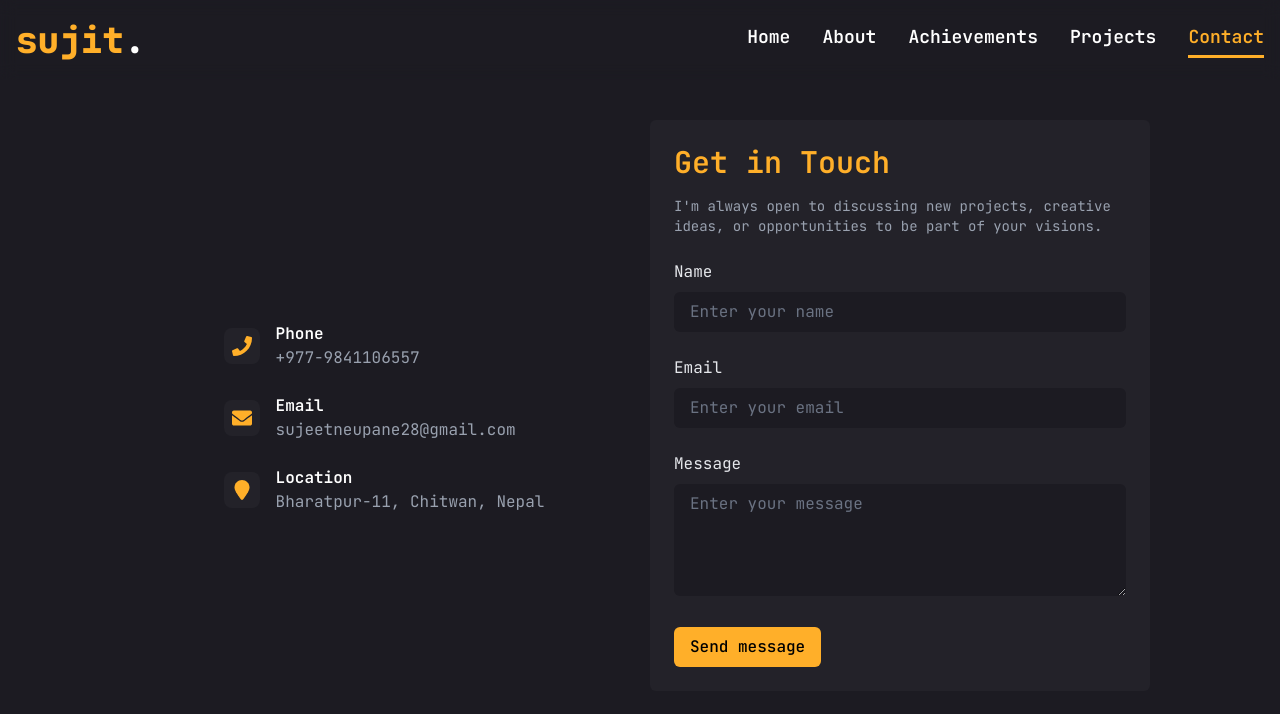
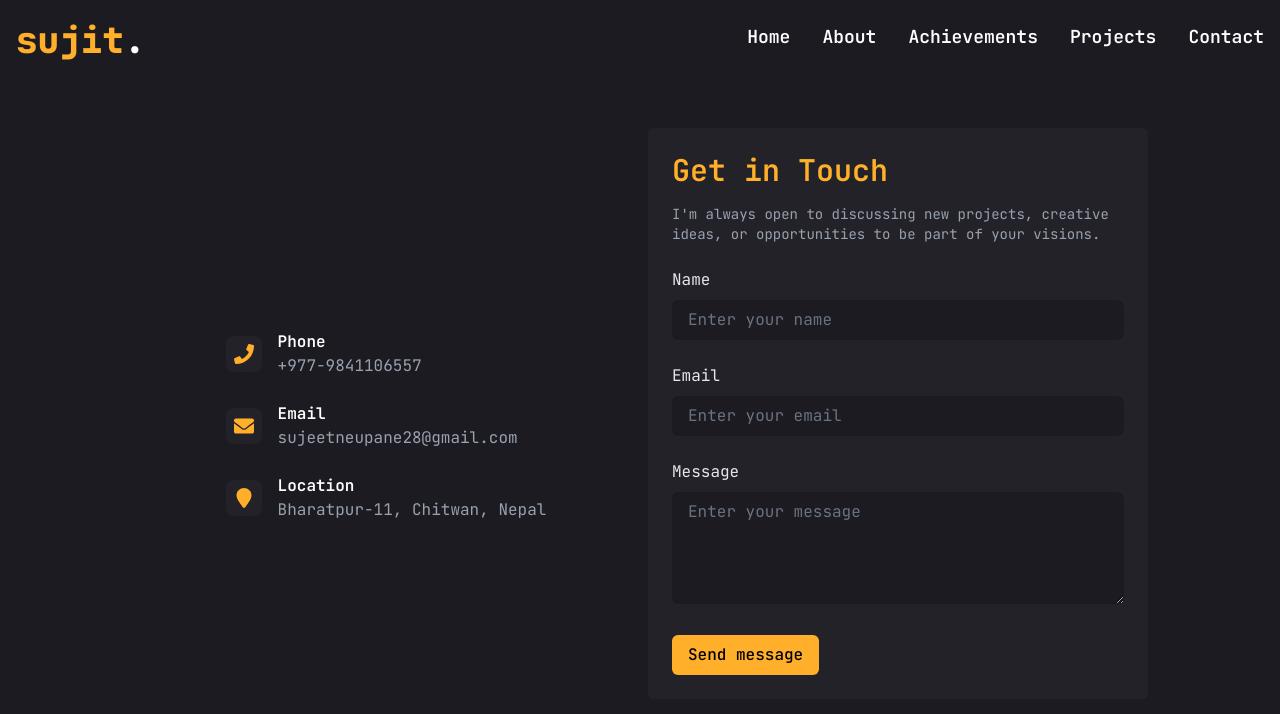
Before and after one commit to suhzeet/portfolio, a Next.js app: page /contact in a window 1280 px wide. Shown: the top 714 px of the page. Built offline with nearby package versions, Linux system fonts and the light colour scheme.

Commit message:
managed the routing

```diff
--- a/src/app/about/page.tsx
+++ b/src/app/about/page.tsx
@@ -10,7 +10,10 @@ import { scaleIn, slideInLeft } from "@/utils/animations";
 
 const About = () => {
   return (
-    <div className="container max-w-6xl mx-auto py-12 md:pb-20 md:py-20">
+    <div
+      id="about"
+      className="container  max-w-6xl mx-auto py-12 md:pb-20 md:py-20 flex items-center justify-center "
+    >
       <section className=" grid grid-cols-1 lg:grid-cols-2 gap-24">
         {/* bio section */}
         <div>
@@ -108,7 +111,7 @@ const About = () => {
                   transition={{ delay: 0.5, duration: 0.3 }}
                   key={index}
                   title={item.name}
-                  className="flex flex-col justify-center items-center gap-1 hover:text-primary cursor-pointer transition-colors duration-400 bg-card-bg p-6 rounded-lg hover:scale-105 "
+                  className="flex flex-col justify-center items-center gap-2 hover:text-primary cursor-pointer transition-colors duration-400 bg-card-bg p-6 rounded-lg hover:scale-105 "
                 >
                   {item.icon}
                 </motion.li>
--- a/src/app/achievements/page.tsx
+++ b/src/app/achievements/page.tsx
@@ -9,7 +9,7 @@ const Achievements = () => {
   return (
     <div
       id="achievements"
-      className="container max-w-6xl mx-auto py-12 md:py-20"
+      className="container  max-w-6xl mx-auto py-12 md:py-20 flex items-center justify-center "
     >
       <section>
         <motion.h1
--- a/src/app/components/Hero.tsx
+++ b/src/app/components/Hero.tsx
@@ -117,7 +117,7 @@ const Hero = () => {
               repeat: Infinity,
               repeatDelay: 1,
             }}
-            className=" w-3/3 h-3/3  shadow-md ring-2 ring-primary overflow-hidden absolute inset-0"
+            className=" shadow-md ring-2 ring-primary overflow-hidden absolute inset-0"
           >
             <motion.div
               animate={{
@@ -131,7 +131,7 @@ const Hero = () => {
                 repeat: Infinity,
                 repeatDelay: 1,
               }}
-              className="w-full h-full"
+              className="w-full h-full relative"
             >
               <Image
                 src="/assets/images/profile.png"
--- a/src/app/components/Navbar.tsx
+++ b/src/app/components/Navbar.tsx
@@ -19,10 +19,10 @@ const Navbar = () => {
 
   const menuItems = [
     { href: "/", label: "Home" },
-    { href: "/about", label: "About" },
-    { href: "/achievements", label: "Achievements" },
-    { href: "/projects", label: "Projects" },
-    { href: "/contact", label: "Contact" },
+    { href: "#about", label: "About" },
+    { href: "#achievements", label: "Achievements" },
+    { href: "#projects", label: "Projects" },
+    { href: "#contact", label: "Contact" },
   ];
   return (
     <nav className=" fixed w-full  backdrop-blur-sm z-50">
@@ -47,6 +47,7 @@ const Navbar = () => {
               const isActive = pathname === item.href;
               return (
                 <Link
+                  id={item.label}
                   key={item.href}
                   href={item.href}
                   className={`text-lg font-semibold border-b-3 pb-1 border-collapse hover:text-primary transition-color ${
@@ -59,16 +60,6 @@ const Navbar = () => {
                 </Link>
               );
             })}
-            {/* <button
-              onClick={toggleTheme}
-              className=" p-2 rounded-lg dark:text-white hover:bg-gray-100 hover:text-primary dark:hover:bg-gray-500 transition-colors cursor-pointer"
-            >
-              {theme === "dark" ? (
-                <SunIcon className="w-8 h-8" />
-              ) : (
-                <MoonIcon className="w-8 h-8" />
-              )}
-            </button> */}
           </motion.div>
 
           {/* mobile menu botton */}
--- a/src/app/contact/page.tsx
+++ b/src/app/contact/page.tsx
@@ -57,7 +57,10 @@ const Contact = () => {
   };
 
   return (
-    <div className=" container max-w-6xl py-4 pb-8 lg:py-6">
+    <div
+      id="contact"
+      className=" container max-w-6xl py-4 pb-8 lg:py-8 flex items-center justify-center "
+    >
       <div className=" grid grid-cols-1 items-center md:grid-cols-2 gap-4 lg:gap-12 pr-0 sm:pr-4 lg:pr-8">
         {/* contact info */}
         <motion.div
--- a/src/app/page.tsx
+++ b/src/app/page.tsx
@@ -6,7 +6,7 @@ import Projects from "./projects/page";
 
 export default function Home() {
   return (
-    <div className=" flex flex-col gap-8 md:gap-4 mb-8">
+    <div className=" flex flex-col gap-8 mb-6">
       <Hero />
       <About />
       <Achievements />
--- a/src/app/projects/page.tsx
+++ b/src/app/projects/page.tsx
@@ -80,7 +80,10 @@ const Projects = () => {
   };
 
   return (
-    <div className=" container max-w-6xl mx-auto py-8 md:py-20">
+    <div
+      id="projects"
+      className=" container  max-w-6xl mx-auto py-8 md:py-20 flex items-center justify-center "
+    >
       <section>
         <ul>
           <li
```
